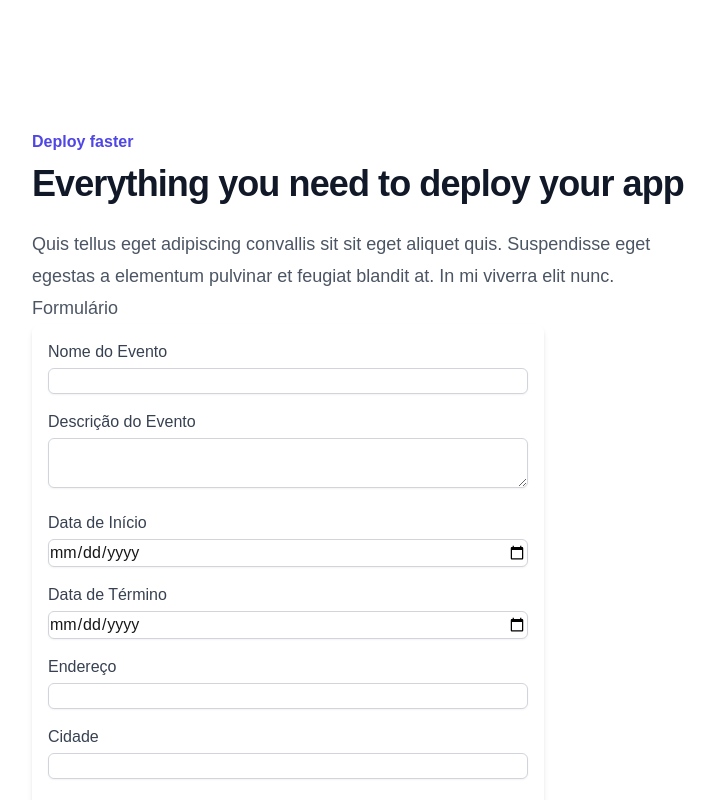
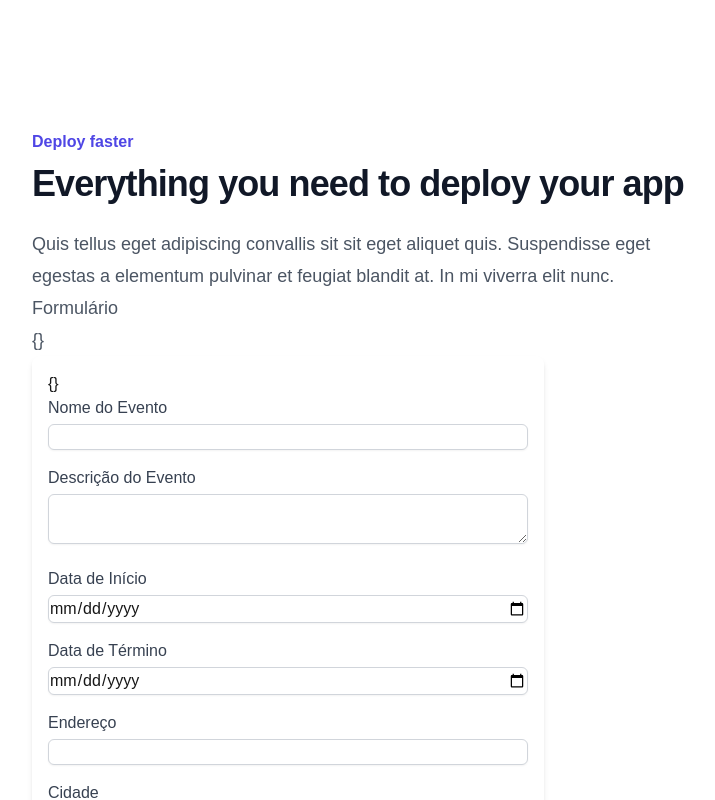
Before and after one commit to viniciusnascimento95/findplace, a Next.js app: page / in a window 1280 px wide. Shown: the top 800 px of the page, without its empty margins (272-987 px from the left). Built offline with nearby package versions, Linux system fonts and the light colour scheme.

Commit message:
adicionando debug de erros'

```diff
--- a/src/app/page.tsx
+++ b/src/app/page.tsx
@@ -69,11 +69,12 @@ export default function Home() {
 
 
             Formulário <br />
-            {formData !== {} ? '' : JSON.stringify(formData)}
+            {JSON.stringify(formData)}
           </p>
 
           <form onSubmit={formik.handleSubmit} className="max-w-lg p-4 bg-white shadow-md rounded-lg">
             <div className="mb-4 text-left">
+              {JSON.stringify(formik.errors, null, 2)}
               <label htmlFor="eventName" className="block text-gray-700">Nome do Evento</label>
               <input
                 id="eventName"
```
